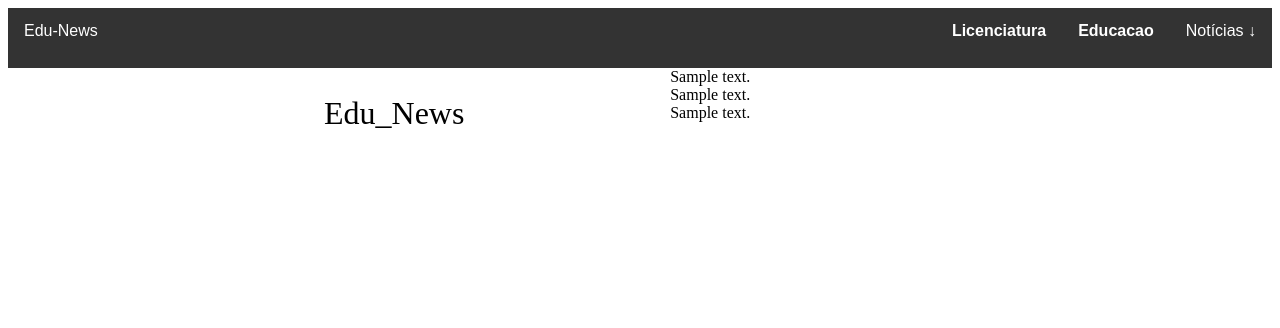
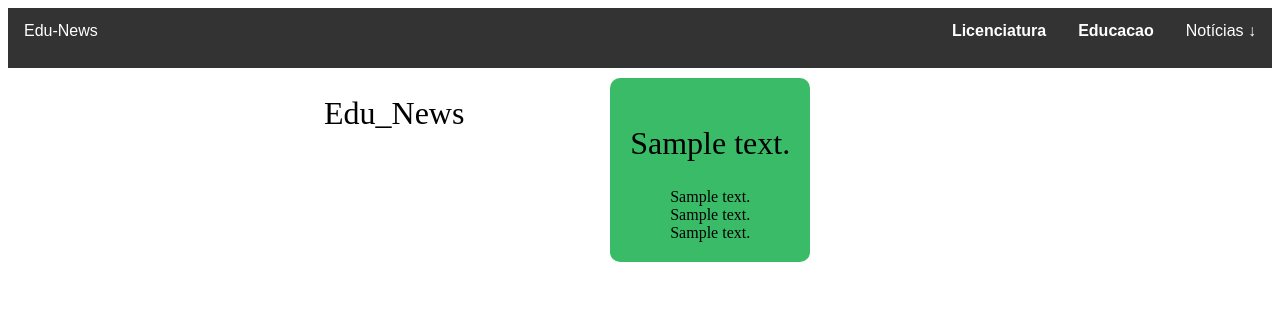
Before and after one commit to DEISI-ULHT-TFC-2023-24/DEISI90-ALQI-DR-tutor-inteligente-para-estudar-interacoes-mediadas-por-algoritmos, a Django app: page / in a window 1280 px wide. Shown: the top 328 px of the page. Run offline with Django 5.2, Linux system fonts and the light colour scheme; tables that the repository leaves empty hold one stand-in row (values such as "Sample post").

Commit message:
Container das noticias com hover

```diff
--- a/news/models.py
+++ b/news/models.py
@@ -6,7 +6,7 @@ from django.db.models import SET_DEFAULT
 class Source(models.Model):
     source_id = models.AutoField(primary_key=True)
     source_trust_rating = models.IntegerField(default=0)
-    source_name = models.TextField(max_length=50)
+    source_name = models.TextField()
 
     def __str__(self):
         return self.source_name
@@ -15,13 +15,13 @@ class Source(models.Model):
 class Content(models.Model):
     content_id = models.AutoField(primary_key=True)
     content_source_id = models.TextField()
-    content_headline = models.TextField(max_length=300)
-    content_source = models.TextField(max_length=50)
-    content_url = models.TextField(max_length=400)
-    content_category = models.TextField(max_length=50)
-    content_text = models.TextField(max_length=500)
-    content_image = models.TextField(max_length=500)
-    content_date = models.DateField(auto_now_add=True)
+    content_headline = models.TextField()
+    content_source = models.TextField()
+    content_url = models.TextField()
+    content_category = models.TextField()
+    content_text = models.TextField()
+    content_image = models.TextField()
+    content_date = models.TextField()
 
     def __str__(self):
         return self.content_headline
@@ -29,8 +29,8 @@ class Content(models.Model):
 
 class Category(models.Model):
     category_id = models.AutoField(primary_key=True)
-    category_label = models.TextField(max_length=50)
-    category_code = models.TextField(max_length=10, unique=True)
+    category_label = models.TextField()
+    category_code = models.TextField()
 
     def __str__(self):
         return self.category_label
--- a/news/static/css/styles.css
+++ b/news/static/css/styles.css
@@ -1800,41 +1800,7 @@ fieldset[disabled] .button {
     flex-direction: row;
 }
 
-.container {
-  width: auto; /* You can adjust this width as needed */
-  height: auto; /* You can adjust this height as needed */
-  background-color: #f0f0f0;
-  border-radius: 10px;
-  overflow: hidden;
-  position: relative;
-}
-
-.container:hover .overlay {
-  animation: overlay-slide 0.5s ease forwards;
-}
-
-.container:hover img {
-  filter: grayscale(100%);
-  transition: filter 0.5s ease;
-}
-
-@keyframes overlay-slide {
-  0% {
-    transform: translateY(100%);
-    opacity: 0;
-  }
-  100% {
-    transform: translateY(0);
-    opacity: 0.7;
-  }
-}
-
-.container img {
-  width: 100%;
-  height: 100%;
-  object-fit: cover;
-  transition: filter 0.5s ease;
-}
+
 
 .overlay {
   position: absolute;
--- a/news/templates/index.html
+++ b/news/templates/index.html
@@ -13,13 +13,23 @@
 
     <div class="container2">
         {% for x in obj %}
-            <div style="">
-                <div id="">
+            <div class="container">
+                <h2>
                     {{ x.content_headline }}
+                </h2>
+                <div >
+                    {{ x.content_category}} <br>
+
                 </div>
-                {{ x.content_category}} <br>
-                {{ x.content_source }}
+                <div>
+                    {{ x.content_source }} <br>
+                </div>
+                <div>
+                    {{ x.content_date }}
+                </div>
+
             </div>
+            <div style="background-color: white; height: 20px"></div>
         {% endfor %}
     </div>
 
--- a/news/templates/layout.html
+++ b/news/templates/layout.html
@@ -5,6 +5,42 @@
 <head>
     <meta charset="UTF-8">
     <title>Edu-News</title>
+    <style>
+.container {
+    overflow-wrap: break-word;
+  padding: 20px;
+  background-color: #3abb67;
+  border-radius: 10px;
+  overflow: hidden;
+  position: relative;
+  transition: background-color 0.5s ease;
+  margin: 10px auto; /* Center horizontally with auto margin */
+  text-align: center; /* Center text horizontally */
+}
+
+.container:hover {
+  background-color: #6fcf97; /* Change the color here */
+}
+
+.container:hover .overlay {
+  animation: overlay-slide 0.5s ease forwards;
+}
+
+.container:hover img {
+  filter: grayscale(100%);
+  transition: filter 0.5s ease;
+}
+
+
+@keyframes overlay-slide {
+  from {
+    transform: translateY(100%);
+  }
+  to {
+    transform: translateY(0);
+  }
+}
+</style>
     {% load static %}
     <link rel="stylesheet" href={% static 'css/styles.css' %}>
 
```
